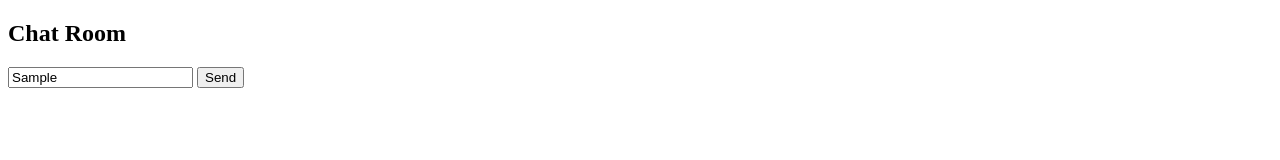
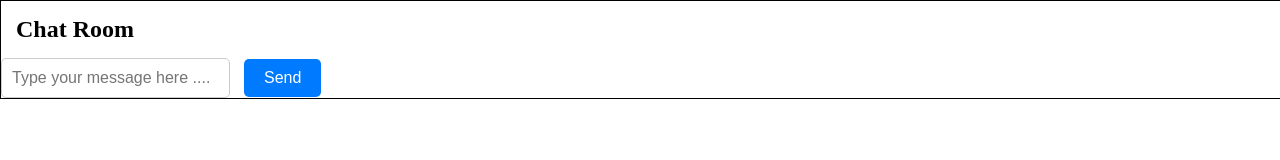
Before and after one commit to Samriddhiy/B, a website: page app/chat.html in a window 1280 px wide. Both pictures are taken after typing "Sample" into the empty fields and a click on the button "Send". Drawn offline with Linux system fonts and the light colour scheme; no server answers.

Commit message:
chat is working

```diff
--- a/app/chat.html
+++ b/app/chat.html
@@ -5,6 +5,7 @@
     <meta name="viewport" content="width=device-width, initial-scale=1.0">
     <title>Chat-Section</title>
     <link rel="stylesheet" href="/css/chat.css">
+    <script src="/js/socket.io.js"></script>
     <script src="/js/chat.js" defer></script>
 </head>
 <body>
--- a/public/css/chat.css
+++ b/public/css/chat.css
@@ -0,0 +1,57 @@
+*{
+    margin: 0px;
+    padding: 0px;
+}
+
+.chat-container{
+    width: 100%;
+    display: flex;
+    flex-direction: column;
+    border: 1px solid black;
+
+}
+
+.chat-header{
+    flex: 1;
+    padding: 15px;
+    display: flex;
+    flex-direction: column;
+    gap: 10px;
+}
+
+.message.user {
+    align-self: flex-end;
+}
+
+.message.other {
+    align-self: flex-start;
+}
+
+.chat-input input {
+    flex: 1;
+    padding: 10px;
+    border: 1px solid #ccc;
+    border-radius: 5px;
+    font-size: 1rem;
+    outline: none;
+}
+
+.chat-input input:focus {
+    border-color: #007bff;
+}
+
+.chat-input button {
+    margin-left: 10px;
+    padding: 10px 20px;
+    border: none;
+    border-radius: 5px;
+    background-color: rgb(0, 123, 255);
+    color: #fff;
+    font-size: 1rem;
+    cursor: pointer;
+    transition: background-color 0.3s ease;
+}
+
+.chat-input button:hover {
+    background-color: rgb(0, 86, 179);
+}
--- a/public/css/style.css
+++ b/public/css/style.css
@@ -49,7 +49,7 @@ h1{
 .username-input button {
     font-size: 18px;
     color: white;
-    background-color: green;
+    background-color: rgb(0, 123, 255);;
     cursor: pointer;
     transition: 0.3s ease;
     border-radius: 5px;
@@ -57,7 +57,7 @@ h1{
 }
 
 .username-input button:hover {
-    background-color: rgb(146, 86, 202);
+    background-color: rgb(0, 86, 179);
     color: black;
 }
 
--- a/public/js/chat.js
+++ b/public/js/chat.js
@@ -0,0 +1,42 @@
+const messageInput = document.getElementById("message-input");
+const sendButton = document.getElementById("send-button");
+const chatMessages = document.getElementById("chat-messages");
+
+const socket = io();
+
+socket.on("connect", () => {
+    console.log("Socket connected:", socket.id);
+});
+
+
+
+function sendMessage () {
+    const message = messageInput.value.trim();
+    console.log("Sending message: ", message);
+    if(message) {
+        socket.emit("send-message", message);
+        messageInput.value = "";
+    }
+}
+
+function appendMessage(message, sender = "other") {
+    const messageElement = document.createElement("div");
+    messageElement.classList.add("message", sender);
+    messageElement.textContent = message;
+    chatMessages.appendChild(messageElement);
+    chatMessages.scrollTop = chatMessages.scrollHeight;
+}
+
+socket.on("receive-message", (message) => {
+    appendMessage(message, "user");
+});
+
+
+function handleKeyPress(event) {
+    if (event.key === "Enter") {
+        sendMessage();
+    }
+}
+
+sendButton.addEventListener("click", sendMessage);
+messageInput.addEventListener("keydown", handleKeyPress);
```
Also changed, not shown: server.js (+10 -0 lines).
